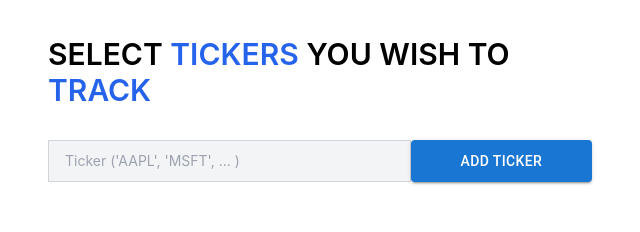
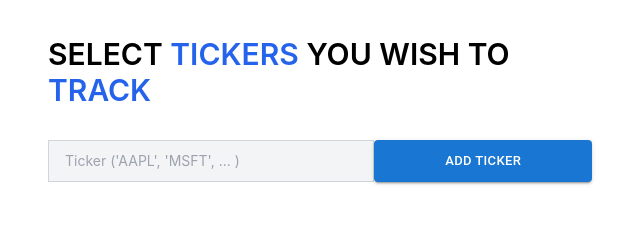
Before and after one commit to MartinKratochvilProgramy/DCA_calculator, a React (Vite) app in the folder client/: page / in a window 1280 px wide. Shown: the top 232 px of the page, without its empty margins (320-960 px from the left). Built offline with nearby package versions, Linux system fonts and the light colour scheme.

Commit message:
button resize

```diff
--- a/client/src/components/AddTickerForm.tsx
+++ b/client/src/components/AddTickerForm.tsx
@@ -56,7 +56,7 @@ export const AddTickerForm: FC<Props> = ({ addTicker }) => {
                 SELECT <span className='text-blue-600'>TICKERS</span> YOU WISH TO <span className='text-blue-600'>TRACK</span>
             </h1>
             <div className="relative flex flex-row justify-center h-full w-full">
-                <div className='w-full'>
+                <div className='flex w-full'>
                     <label htmlFor ="add-stock" className="sr-only">Ticker input</label>
                     <input
                     type="text"
@@ -72,7 +72,7 @@ export const AddTickerForm: FC<Props> = ({ addTicker }) => {
                     />
 
                 </div>
-                <div className="w-6/12 flex">
+                <div className="w-8/12 xs:w-4/12 flex">
                   {waitingForValidation ?
                     <LoadingButton
                       size="small"
@@ -85,6 +85,7 @@ export const AddTickerForm: FC<Props> = ({ addTicker }) => {
                   :
                   <Button
                     type="submit"
+                    size="small"
                     variant="contained"
                     fullWidth={true}
                     >
```
